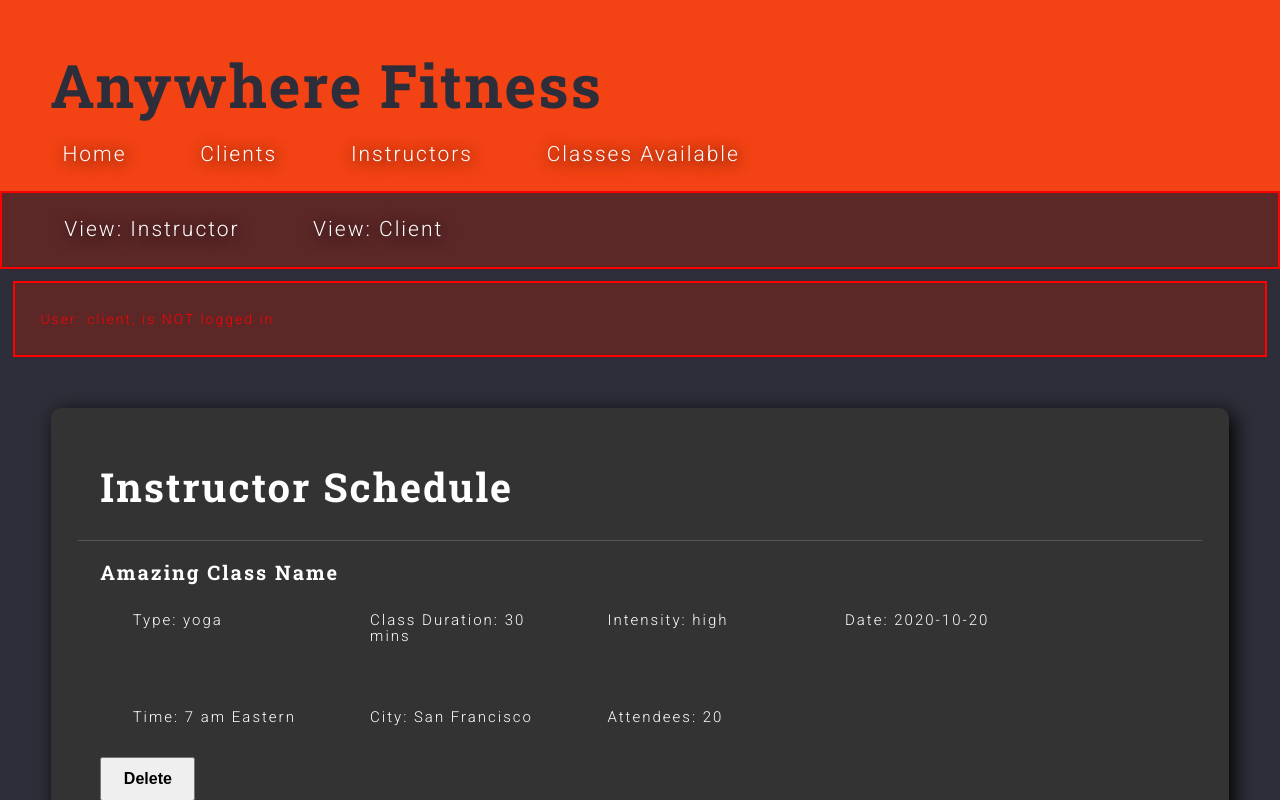
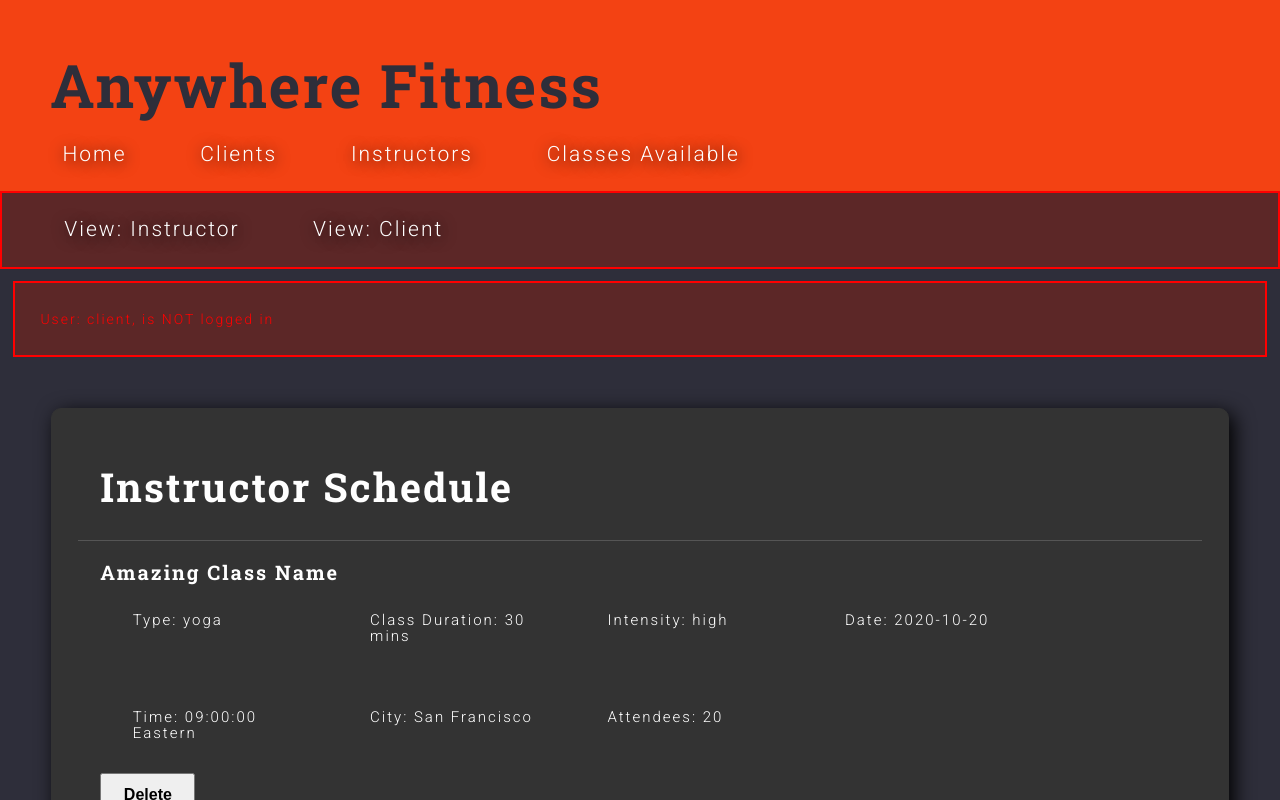
Before and after one commit to Anywhere-Fitness-10162020/App, a React (Create React App) app: page /instructors/home in a window 1280 px wide. Shown: the top 800 px of the page. Built offline with nearby package versions, Linux system fonts and the light colour scheme; no server answers.

Commit message:
updated instructor schedule to display using new date time format

```diff
--- a/src/components/InstructorClassCard.js
+++ b/src/components/InstructorClassCard.js
@@ -47,7 +47,7 @@ const ClassInfo = styled.div`
 
 export default function InstructorClassCard(props) {
 
-    const {class_city, class_date, class_duration,
+    const {class_city, class_duration,
         class_intensity_level, class_name, class_timezone,
         max_attendees, start_time, type, id} = props;
 
@@ -69,8 +69,8 @@ export default function InstructorClassCard(props) {
                 <p>Type: {type}</p>
                 <p>Class Duration: {class_duration}</p>
                 <p>Intensity: {class_intensity_level}</p>
-                <p>Date: {class_date}</p>
-                <p>Time: {start_time} {class_timezone}</p>
+                <p>Date: {start_time.split(' ', 1)}</p>
+                <p>Time: {start_time.split(' ')[1]} {class_timezone}</p>
                 <p>City: {class_city}</p>
                 <p>Attendees: {max_attendees}</p>
             </ClassInfo>
--- a/src/components/InstructorSchedule.js
+++ b/src/components/InstructorSchedule.js
@@ -49,8 +49,7 @@ const defaultClass = [{
     class_duration: '30 mins',
     class_intensity_level: 'high',
     class_city: 'San Francisco',
-    class_date: '2020-10-20',
-    start_time: '7 am',
+    start_time: '2020-10-20 09:00:00',
     class_timezone: 'Eastern',
     type: 'yoga',
     max_attendees: '20',
@@ -62,8 +61,7 @@ const defaultClass = [{
     class_duration: '45 mins',
     class_intensity_level: 'low',
     class_city: 'San Francisco',
-    class_date: '2020-10-20',
-    start_time: '7 am',
+    start_time: '2020-10-20 09:00:00',
     class_timezone: 'Eastern',
     type: 'weightlifting',
     max_attendees: '20',
@@ -101,7 +99,6 @@ export default function InstructorSchedule(props) {
                 class_duration= {item.class_duration}
                 class_intensity_level = {item.class_intensity_level}
                 class_city = {item.class_city}
-                class_date = {item.class_date}
                 start_time = {item.start_time}
                 class_timezone = {item.class_timezone}
                 type = {item.type}
```
